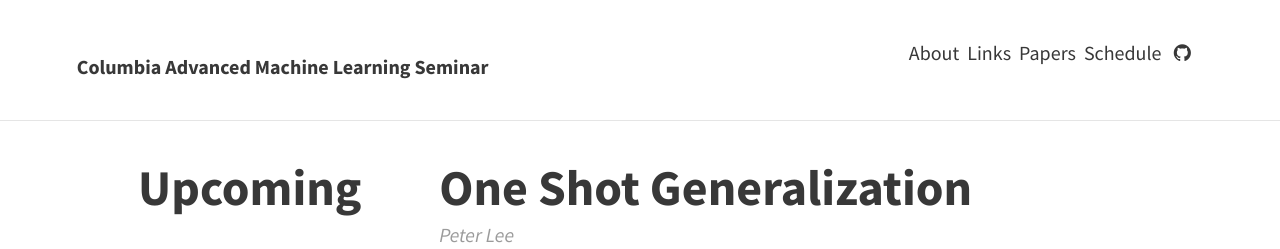
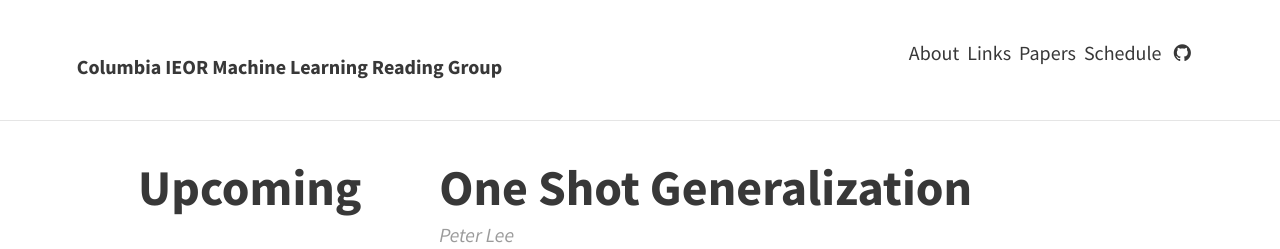
Before and after one commit to ml-ieor/ml-ieor.github.io, a Jekyll site: the page built from index.html, in a window 1280 px wide. Shown: the top 249 px of the page. Built offline with Jekyll 4.4.1, drawn with Linux system fonts in a browser that asks for light colours; nearby versions of some CDN libraries; the list of posts is cut into pages by our own code.

Commit message:
config change

```diff
--- a/_config.yml
+++ b/_config.yml
@@ -1,6 +1,6 @@
 # SITE CONFIGURATION
 baseurl: "" # the subpath of your site, e.g. /blog/
-url: "http://casmls.github.io" # the base hostname & protocol for your site
+url: "http://ml-ieor.github.io" # the base hostname & protocol for your site
 
 # Collections
 collections:
@@ -9,7 +9,7 @@ collections:
 # THEME-SPECIFIC CONFIGURATION
 theme_settings:
   # Meta
-  title: Columbia Advanced Machine Learning Seminar
+  title: Columbia IEOR Machine Learning Reading Group
   avatar:
   gravatar:
   description: ""
@@ -28,7 +28,7 @@ theme_settings:
   dribbble:
   facebook:
   flickr:
-  github: "casmls"
+  github: "ml-ieor"
   google_plus:
   instagram:
   linkedin:  # Full URL
@@ -44,7 +44,7 @@ theme_settings:
 
   # Scripts
   google_analytics: "UA-56811282-3"
-  disqus_shortname: casmls
+  disqus_shortname: ml-ieor
   katex: true # Enable if using math markup
 
   # Localization strings
```
